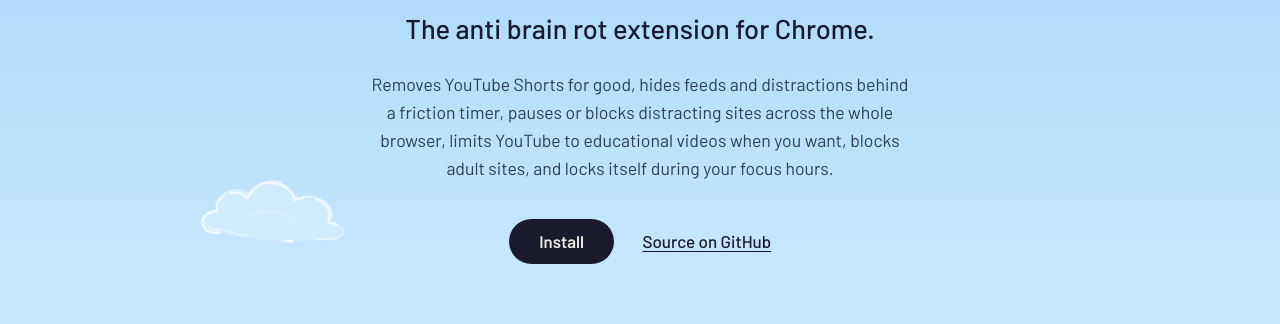
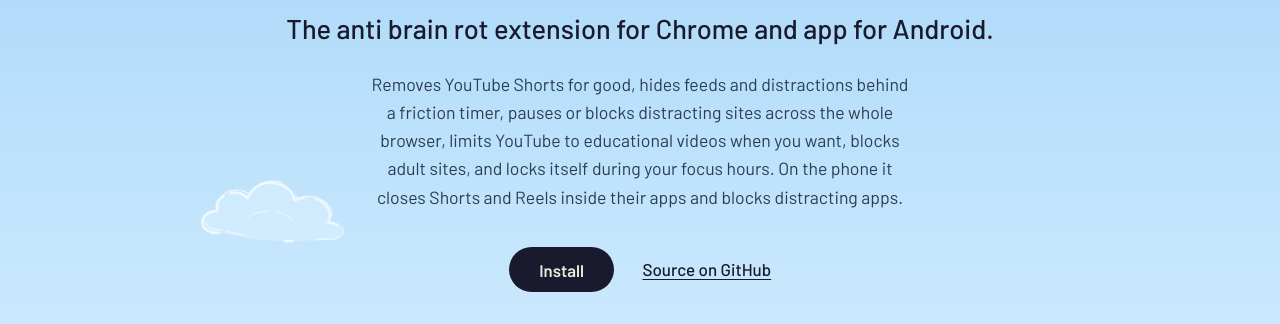
Before and after one commit to danieltyukov/anti-brainrot, a browser extension: page site/index.html in a window 1280 px wide. Shown: the part 476-800 px from the top of the page. Drawn offline with Linux system fonts and the light colour scheme.

Commit message:
docs: taglines mention the Android app

```diff
--- a/package.json
+++ b/package.json
@@ -1,7 +1,7 @@
 {
   "name": "anti-brainrot",
   "version": "1.2.0",
-  "description": "The anti brain rot extension for Chrome. Removes YouTube Shorts for good, hides feeds and distractions behind a friction timer, pauses or blocks distracting sites across the whole browser, limits YouTube to educational videos when you want, blocks adult sites, and locks itself during your focus hours.",
+  "description": "The anti brain rot extension for Chrome and app for Android. Removes YouTube Shorts for good, hides feeds and distractions behind a friction timer, pauses or blocks distracting sites across the whole browser, limits YouTube to educational videos when you want, blocks adult sites, and locks itself during your focus hours.",
   "private": true,
   "license": "MIT",
   "author": "danieltyukov",
--- a/site/index.html
+++ b/site/index.html
@@ -4,10 +4,10 @@
   <meta charset="utf-8">
   <meta name="viewport" content="width=device-width, initial-scale=1">
   <title>anti-brainrot</title>
-  <meta name="description" content="The anti brain rot extension for Chrome. Removes YouTube Shorts for good, hides feeds and distractions behind a friction timer, pauses or blocks distracting sites across the whole browser, limits YouTube to educational videos when you want, blocks adult sites, and locks itself during your focus hours.">
+  <meta name="description" content="The anti brain rot extension for Chrome and app for Android. Removes YouTube Shorts for good, hides feeds and distractions behind a friction timer, pauses or blocks distracting sites and apps, limits YouTube to educational videos when you want, blocks adult sites, and locks itself during your focus hours.">
   <meta name="theme-color" content="#73b8ee">
   <meta property="og:title" content="anti-brainrot">
-  <meta property="og:description" content="The anti brain rot extension for Chrome. Removes YouTube Shorts for good, hides feeds and distractions behind a friction timer, pauses or blocks distracting sites across the whole browser, limits YouTube to educational videos when you want, blocks adult sites, and locks itself during your focus hours.">
+  <meta property="og:description" content="The anti brain rot extension for Chrome and app for Android. Removes YouTube Shorts for good, hides feeds and distractions behind a friction timer, pauses or blocks distracting sites and apps, limits YouTube to educational videos when you want, blocks adult sites, and locks itself during your focus hours.">
   <meta property="og:image" content="https://danieltyukov.github.io/anti-brainrot/assets/logo-512.png">
   <meta property="og:url" content="https://danieltyukov.github.io/anti-brainrot/">
   <link rel="icon" href="assets/logo.svg" type="image/svg+xml">
@@ -64,8 +64,8 @@
     <section class="hero" aria-labelledby="brand">
       <img class="mark" src="assets/logo.svg" alt="" width="220" height="220">
       <h1 id="brand">anti-brainrot</h1>
-      <p class="tagline">The anti brain rot extension for Chrome.</p>
-      <p class="lede">Removes YouTube Shorts for good, hides feeds and distractions behind a friction timer, pauses or blocks distracting sites across the whole browser, limits YouTube to educational videos when you want, blocks adult sites, and locks itself during your focus hours.</p>
+      <p class="tagline">The anti brain rot extension for Chrome and app for Android.</p>
+      <p class="lede">Removes YouTube Shorts for good, hides feeds and distractions behind a friction timer, pauses or blocks distracting sites across the whole browser, limits YouTube to educational videos when you want, blocks adult sites, and locks itself during your focus hours. On the phone it closes Shorts and Reels inside their apps and blocks distracting apps.</p>
       <p class="actions">
         <a class="button" href="#install">Install</a>
         <a class="text-link" href="https://github.com/danieltyukov/anti-brainrot">Source on GitHub</a>
```
Also changed, not shown: README.md.
